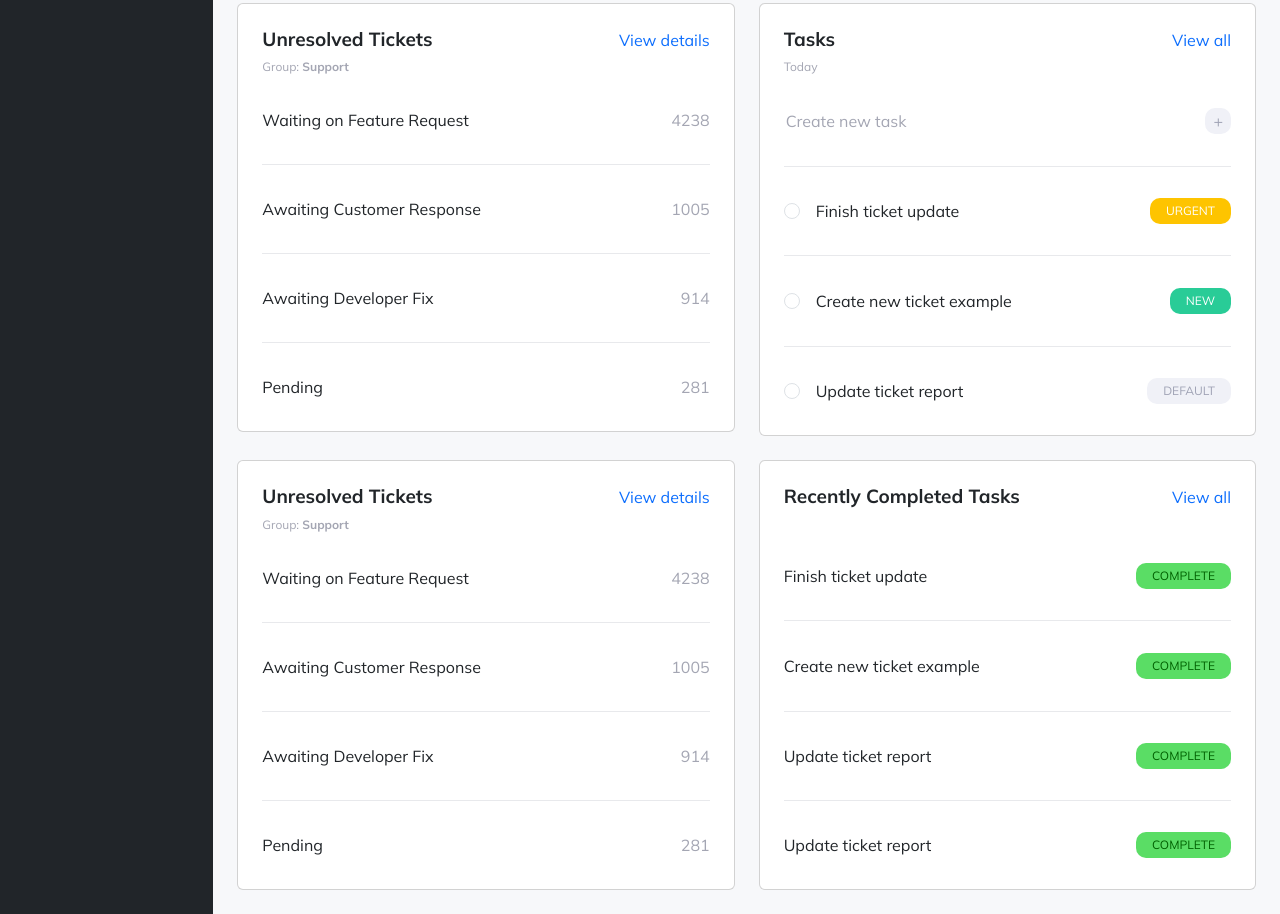
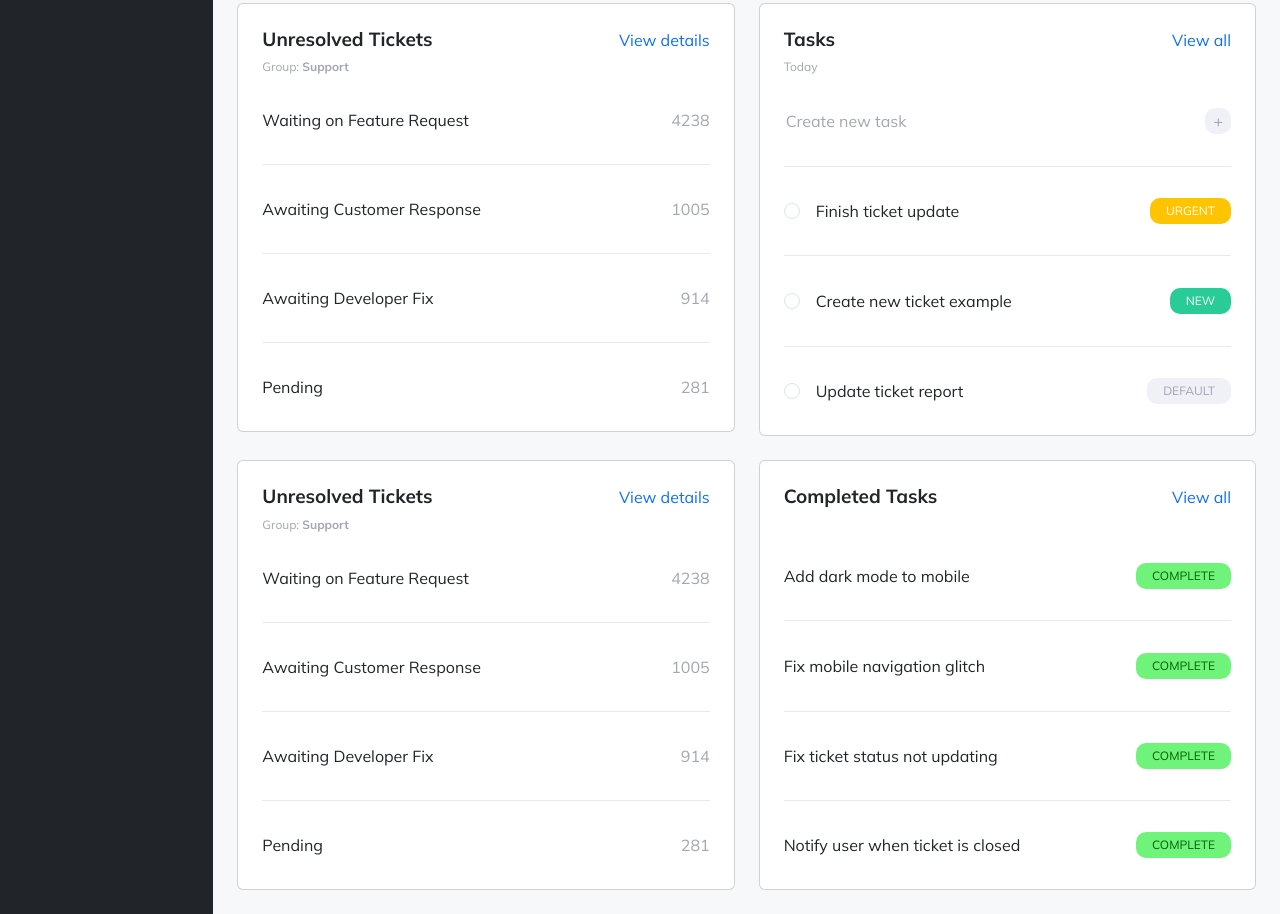
Before and after one commit to rochmarq/INM320SAA_RochelleMarquez_HeadlessCMS, a website: page public/index.html in a window 1280 px wide. Shown: the part 757-1671 px from the top of the page. Drawn offline with nearby package versions, Linux system fonts and the light colour scheme.

Commit message:
one card done

```diff
--- a/public/assets/css/styles.css
+++ b/public/assets/css/styles.css
@@ -84,7 +84,7 @@ hr {
 }
 
 .done-tag {
-    background-color: #5add65;
+    background-color: #6ff37a;
     color: rgb(0, 97, 0);
     border: none;
     border-radius: 10px;
--- a/public/index.html
+++ b/public/index.html
@@ -250,38 +250,38 @@
                             </section>
                         </section>
 
-                        <!-- recently completed tasks container -->
+                        <!-- completed tasks container -->
                         <section class="col-sm-12 col-lg-6">
                             <section class="card px-4">
                                 <div class="d-flex flex-row justify-content-between mt-4 mb-2">
-                                    <h4 class="fw-bold">Recently Completed Tasks</h4>
+                                    <h4 class="fw-bold">Completed Tasks</h4>
                                     <a href="#" class="text-decoration-none">View all</a>
                                 </div>
                                 <ul class="list-unstyled mt-4">
                                     <li class="d-flex justify-content-between align-items-center">
                                         <div class="d-flex gap-3 mt-3 mb-3">
-                                            <label>Finish ticket update</label>
+                                            <label>Add dark mode to mobile</label>
                                         </div>
                                         <button class="done-tag px-3 py-1 subtext">COMPLETE</button>
                                     </li>
                                     <hr>
                                     <li class="d-flex justify-content-between align-items-center">
                                         <div class="d-flex gap-3 mt-3 mb-3">
-                                            <label>Create new ticket example</label>
+                                            <label>Fix mobile navigation glitch</label>
                                         </div>
                                         <button class="done-tag px-3 py-1 subtext mt-3 mb-3">COMPLETE</button>
                                     </li>
                                     <hr>
                                     <li class="d-flex justify-content-between align-items-center">
                                         <div class="d-flex gap-3 mt-3 mb-3">
-                                            <label>Update ticket report</label>
+                                            <label>Fix ticket status not updating</label>
                                         </div>
                                         <button class="done-tag px-3 py-1 subtext">COMPLETE</button>
                                     </li>
                                     <hr>
                                     <li class="d-flex justify-content-between align-items-center">
                                         <div class="d-flex gap-3 mt-3 mb-3">
-                                            <label>Update ticket report</label>
+                                            <label>Notify user when ticket is closed</label>
                                         </div>
                                         <button class="done-tag px-3 py-1 subtext">COMPLETE</button>
                                     </li>
```
